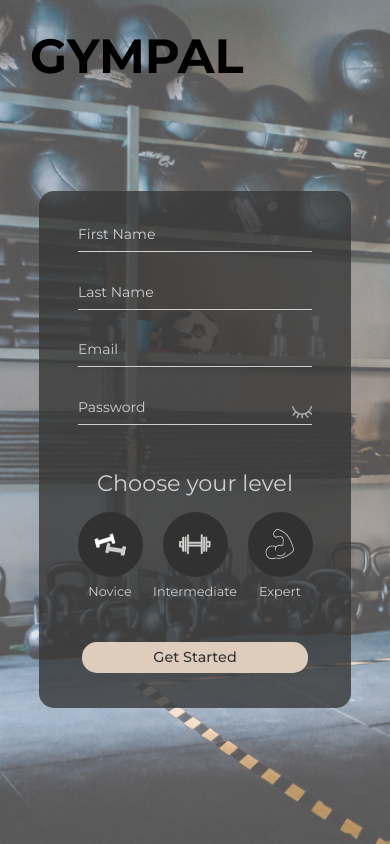
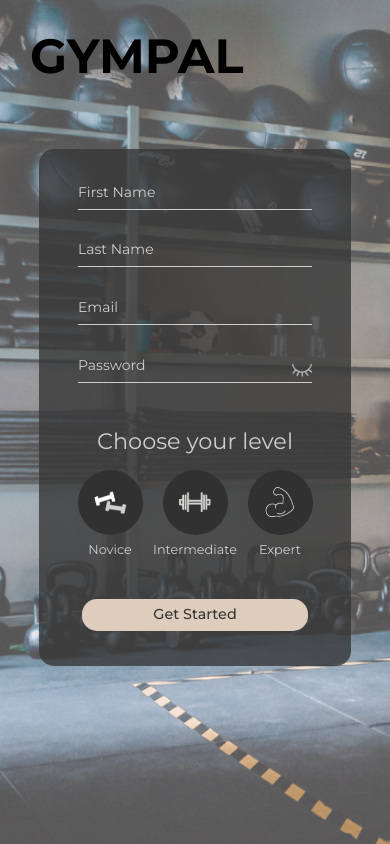
Before and after one commit to evelyne802/fitness-app, an Angular app: page /sign-up in a window 390 px wide. Built offline with nearby package versions, Linux system fonts and the light colour scheme.

Commit message:
fix: mobile design - signup component

```diff
--- a/src/app/components/signup/signup.component.css
+++ b/src/app/components/signup/signup.component.css
@@ -179,10 +179,6 @@ button:hover {
 
 @media screen and (max-width: 900px) {
 
-    .content-wrapper {
-        height: 80vh;
-    }
-
     .logo {
         margin: 20px 30px;
     }
```
